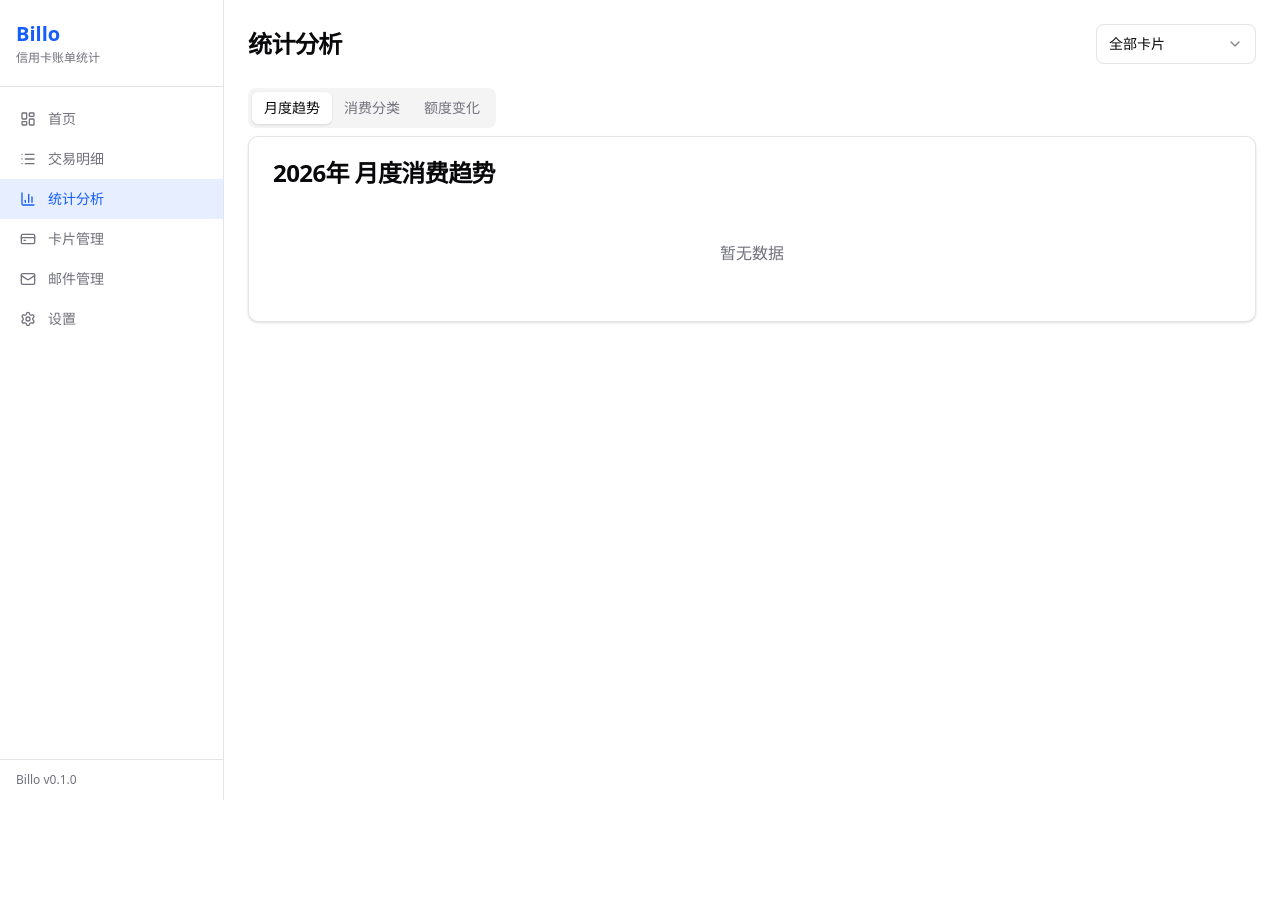
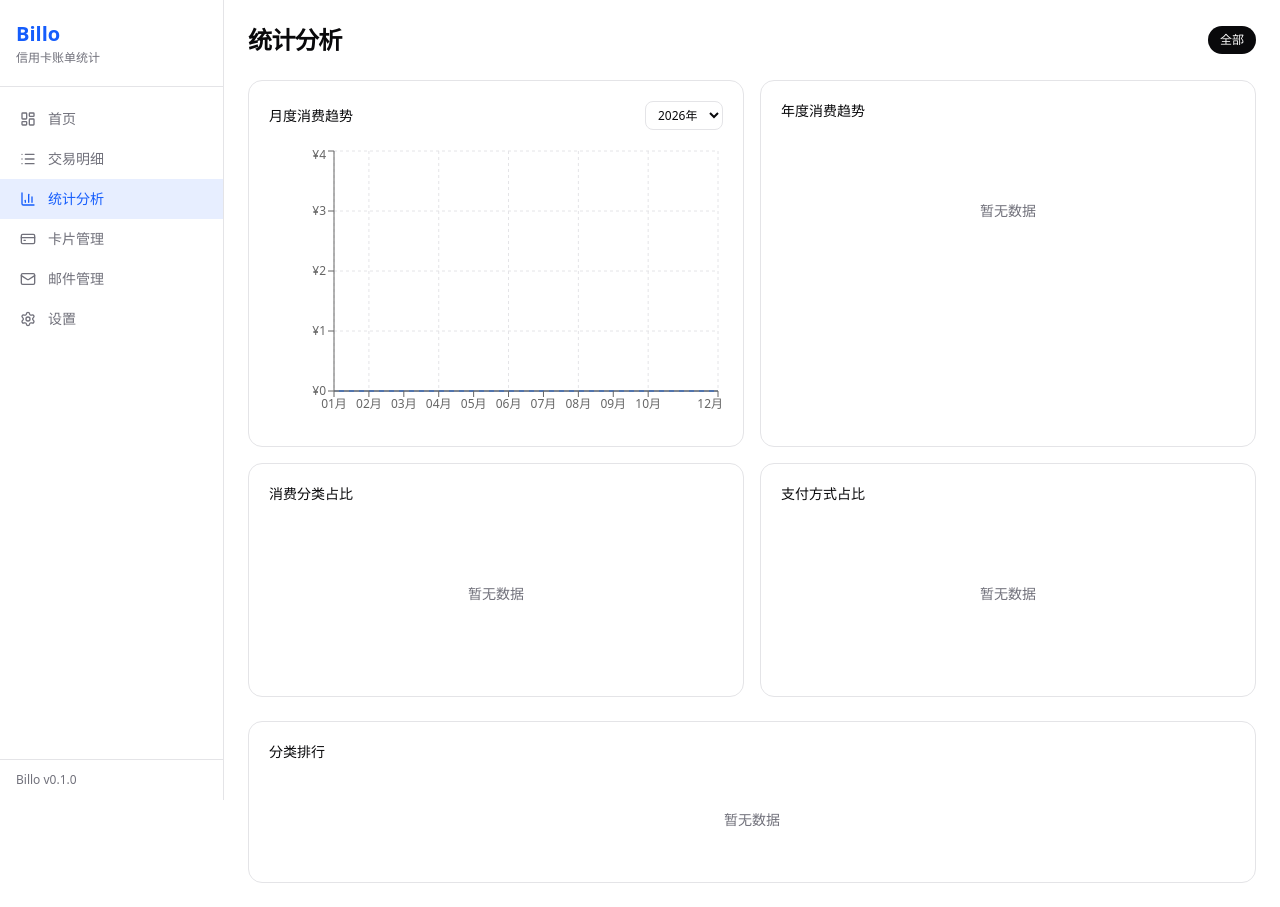
Before and after one commit to chalmery/billo, a React (Vite) app: page /statistics in a window 1280 px wide. Before the commit the page ends 800 px from the top, so only its background shows below. Built offline with nearby package versions, Linux system fonts and the light colour scheme.

Commit message:
feat: Statistics 页面重写 — 2×2 网格图表(面积图/柱状图/双饼图) + 分类排行表 + 后端年度/支付方式统计

```diff
--- a/src/pages/Statistics/index.tsx
+++ b/src/pages/Statistics/index.tsx
@@ -1,42 +1,44 @@
 import { useEffect, useState } from "react";
-import { Card, CardContent, CardHeader, CardTitle } from "@/components/ui/card";
-import { Tabs, TabsContent, TabsList, TabsTrigger } from "@/components/ui/tabs";
-import { Select, SelectContent, SelectItem, SelectTrigger, SelectValue } from "@/components/ui/select";
+import { ChipFilter } from "@/components/shared/ChipFilter";
 import {
   getCards,
   getMonthlySummary,
   getCategoryBreakdown,
-  getCreditTrend,
+  getYearlyTotals,
+  getPaymentMethodBreakdown,
 } from "@/lib/api";
-import type { Card as CardType, MonthlySummary, CategoryBreakdown, CreditTrend } from "@/types";
+import type { Card as CardType, MonthlySummary, CategoryBreakdown } from "@/types";
+import type { YearlyTotal, PaymentMethodBreakdown } from "@/lib/api";
 import {
+  AreaChart,
+  Area,
   BarChart,
   Bar,
   XAxis,
   YAxis,
   CartesianGrid,
   Tooltip,
-  Legend,
   ResponsiveContainer,
   PieChart,
   Pie,
   Cell,
-  LineChart,
-  Line,
 } from "recharts";
 
-const COLORS = [
-  "#3b82f6", "#ef4444", "#f59e0b", "#10b981", "#8b5cf6", "#ec4899", "#06b6d4", "#84cc16",
-];
+const CAT_COLORS = ["#818cf8", "#e879f9", "#38bdf8", "#fb923c", "#4ade80", "#fbbf24", "#a78bfa", "#f87171"];
+const PM_COLORS = ["#6366f1", "#f43f5e", "#0ea5e9", "#8b5cf6", "#64748b", "#10b981", "#f59e0b"];
 
 export default function Statistics() {
   const [cards, setCards] = useState<CardType[]>([]);
-  const [selectedCard, setSelectedCard] = useState<string>("all");
-  const [year] = useState(new Date().getFullYear());
+  const [selectedCards, setSelectedCards] = useState<string[]>(["all"]);
+  const [year, setYear] = useState(new Date().getFullYear());
   const [monthlyData, setMonthlyData] = useState<MonthlySummary[]>([]);
+  const [prevMonthlyData, setPrevMonthlyData] = useState<MonthlySummary[]>([]);
   const [categoryData, setCategoryData] = useState<CategoryBreakdown[]>([]);
-  const [creditTrend, setCreditTrend] = useState<CreditTrend[]>([]);
+  const [yearlyData, setYearlyData] = useState<YearlyTotal[]>([]);
+  const [paymentMethodData, setPaymentMethodData] = useState<PaymentMethodBreakdown[]>([]);
   const [loading, setLoading] = useState(true);
+
+  const cardId = selectedCards.includes("all") ? null : Number(selectedCards[0]);
 
   useEffect(() => {
     getCards().then(setCards).catch(console.error);
@@ -44,26 +46,28 @@ export default function Statistics() {
 
   useEffect(() => {
     loadData();
-  }, [selectedCard]);
+  }, [selectedCards, year]);
 
   async function loadData() {
     setLoading(true);
     try {
-      const cardId = selectedCard === "all" ? null : Number(selectedCard);
       const now = new Date();
-      const dateFrom = `${now.getFullYear()}-${String(now.getMonth() + 1).padStart(2, "0")}-01`;
-      const lastDay = new Date(now.getFullYear(), now.getMonth() + 1, 0).getDate();
-      const dateTo = `${now.getFullYear()}-${String(now.getMonth() + 1).padStart(2, "0")}-${lastDay}`;
+      const dateFrom = `${year}-01-01`;
+      const dateTo = `${year}-${String(now.getMonth() + 1).padStart(2, "0")}-${String(now.getDate()).padStart(2, "0")}`;
 
-      const [monthly, category, trend] = await Promise.all([
+      const [monthly, prevMonthly, category, yearly, paymentMethod] = await Promise.all([
         getMonthlySummary(cardId, year),
+        getMonthlySummary(cardId, year - 1),
         getCategoryBreakdown(cardId, dateFrom, dateTo),
-        getCreditTrend(cardId, dateFrom, dateTo),
+        getYearlyTotals(cardId),
+        getPaymentMethodBreakdown(cardId, dateFrom, dateTo),
       ]);
 
       setMonthlyData(monthly);
+      setPrevMonthlyData(prevMonthly);
       setCategoryData(category);
-      setCreditTrend(trend);
+      setYearlyData(yearly);
+      setPaymentMethodData(paymentMethod);
     } catch (e) {
       console.error(e);
     } finally {
@@ -71,154 +75,218 @@ export default function Statistics() {
     }
   }
 
+  const chipOptions = [
+    { key: "all", label: "全部" },
+    ...cards.map((c) => ({ key: String(c.id), label: c.name, sublabel: c.last_four })),
+  ];
+
+  // Merge monthly data for AreaChart overlay
+  const mergedMonthly = Array.from({ length: 12 }, (_, i) => ({
+    month: `${String(i + 1).padStart(2, "0")}月`,
+    current: 0,
+    previous: 0,
+  }));
+  monthlyData.forEach((m) => {
+    const idx = parseInt(m.month.split("-")[1]) - 1;
+    if (idx >= 0 && idx < 12) mergedMonthly[idx].current = m.total;
+  });
+  prevMonthlyData.forEach((m) => {
+    const idx = parseInt(m.month.split("-")[1]) - 1;
+    if (idx >= 0 && idx < 12) mergedMonthly[idx].previous = m.total;
+  });
+
+  const categoryPieData = categoryData.map((c) => ({ name: c.category, value: c.total }));
+  const totalCategory = categoryData.reduce((s, c) => s + c.total, 0) || 1;
+
+  const paymentPieData = paymentMethodData.map((p) => ({ name: p.method, value: p.total }));
+
   if (loading) {
-    return <div className="flex items-center justify-center h-64 text-muted-foreground">加载中...</div>;
+    return (
+      <div className="flex items-center justify-center h-64 text-muted-foreground">加载中...</div>
+    );
   }
-
-  const pieData = categoryData.map((c) => ({
-    name: c.category,
-    value: c.total,
-  }));
 
   return (
     <div className="space-y-6">
       <div className="flex items-center justify-between">
         <h2 className="text-2xl font-bold tracking-tight">统计分析</h2>
-        <Select value={selectedCard} onValueChange={setSelectedCard}>
-          <SelectTrigger className="w-40">
-            <SelectValue placeholder="选择卡片" />
-          </SelectTrigger>
-          <SelectContent>
-            <SelectItem value="all">全部卡片</SelectItem>
-            {cards.map((c) => (
-              <SelectItem key={c.id} value={String(c.id)}>
-                {c.name} (尾号{c.last_four})
-              </SelectItem>
-            ))}
-          </SelectContent>
-        </Select>
+        <ChipFilter options={chipOptions} selected={selectedCards} onChange={setSelectedCards} />
       </div>
 
-      <Tabs defaultValue="monthly">
-        <TabsList>
-          <TabsTrigger value="monthly">月度趋势</TabsTrigger>
-          <TabsTrigger value="category">消费分类</TabsTrigger>
-          <TabsTrigger value="credit">额度变化</TabsTrigger>
-        </TabsList>
+      {/* 2×2 Chart Grid */}
+      <div className="grid grid-cols-2 gap-4">
+        {/* Monthly Trend AreaChart */}
+        <div className="bg-card border rounded-xl p-5">
+          <div className="flex items-center justify-between mb-4">
+            <h3 className="text-sm font-medium">月度消费趋势</h3>
+            <select
+              value={year}
+              onChange={(e) => setYear(Number(e.target.value))}
+              className="border rounded-md px-2 py-1 text-xs bg-background"
+            >
+              {[2026, 2025, 2024, 2023].filter((y) => y <= new Date().getFullYear()).map((y) => (
+                <option key={y} value={y}>{y}年</option>
+              ))}
+            </select>
+          </div>
+          <ResponsiveContainer width="100%" height={280}>
+            <AreaChart data={mergedMonthly}>
+              <CartesianGrid strokeDasharray="3 3" className="stroke-border" />
+              <XAxis dataKey="month" tick={{ fontSize: 12 }} />
+              <YAxis tick={{ fontSize: 12 }} tickFormatter={(v) => `¥${v}`} />
+              <Tooltip formatter={(value) => `¥${Number(value).toFixed(2)}`} />
+              <Area type="monotone" dataKey="current" name={`${year}年`} stroke="#3b82f6" fill="#3b82f6" fillOpacity={0.1} strokeWidth={2} />
+              <Area type="monotone" dataKey="previous" name={`${year - 1}年`} stroke="#94a3b8" fill="none" strokeDasharray="5 5" strokeWidth={2} />
+            </AreaChart>
+          </ResponsiveContainer>
+        </div>
 
-        <TabsContent value="monthly">
-          <Card>
-            <CardHeader>
-              <CardTitle>{year}年 月度消费趋势</CardTitle>
-            </CardHeader>
-            <CardContent>
-              {monthlyData.length === 0 ? (
-                <p className="text-center py-8 text-muted-foreground">暂无数据</p>
+        {/* Yearly BarChart (horizontal) */}
+        <div className="bg-card border rounded-xl p-5">
+          <h3 className="text-sm font-medium mb-4">年度消费趋势</h3>
+          {yearlyData.length === 0 ? (
+            <div className="text-center py-16 text-muted-foreground text-sm">暂无数据</div>
           ) : (
-                <ResponsiveContainer width="100%" height={400}>
-                  <BarChart data={monthlyData}>
-                    <CartesianGrid strokeDasharray="3 3" />
-                    <XAxis dataKey="month" />
-                    <YAxis />
-                    <Tooltip formatter={(value: unknown) => `¥${Number(value).toFixed(2)}`} />
-                    <Legend />
-                    <Bar dataKey="total" name="消费总额" fill="#3b82f6" />
+            <ResponsiveContainer width="100%" height={280}>
+              <BarChart data={yearlyData} layout="vertical" margin={{ left: 40, right: 40 }}>
+                <CartesianGrid strokeDasharray="3 3" className="stroke-border" horizontal={false} />
+                <XAxis type="number" tick={{ fontSize: 12 }} tickFormatter={(v) => `¥${v}`} />
+                <YAxis type="category" dataKey="year" tick={{ fontSize: 12 }} />
+                <Tooltip formatter={(value) => `¥${Number(value).toFixed(2)}`} />
+                <Bar dataKey="total" fill="#3b82f6" radius={[0, 4, 4, 0]}>
+                  {yearlyData.map((_entry, idx) => (
+                    <Cell key={idx} fill={CAT_COLORS[idx % CAT_COLORS.length]} />
+                  ))}
+                </Bar>
               </BarChart>
             </ResponsiveContainer>
           )}
-            </CardContent>
-          </Card>
-        </TabsContent>
+        </div>
 
-        <TabsContent value="category">
-          <div className="grid gap-4 md:grid-cols-2">
-            <Card>
-              <CardHeader>
-                <CardTitle>本月消费分类占比</CardTitle>
-              </CardHeader>
-              <CardContent>
-                {pieData.length === 0 ? (
-                  <p className="text-center py-8 text-muted-foreground">暂无数据</p>
+        {/* Category PieChart */}
+        <div className="bg-card border rounded-xl p-5">
+          <h3 className="text-sm font-medium mb-4">消费分类占比</h3>
+          {categoryPieData.length === 0 ? (
+            <div className="text-center py-16 text-muted-foreground text-sm">暂无数据</div>
           ) : (
-                  <ResponsiveContainer width="100%" height={350}>
+            <ResponsiveContainer width="100%" height={280}>
               <PieChart>
                 <Pie
-                        data={pieData}
+                  data={categoryPieData}
                   cx="50%"
                   cy="50%"
-                        labelLine={false}
-                        label={({ name, percent }: { name?: string; percent?: number }) =>
-                          `${name ?? ""} ${((percent ?? 0) * 100).toFixed(0)}%`
-                        }
-                        outerRadius={120}
-                        fill="#8884d8"
+                  innerRadius={60}
+                  outerRadius={100}
+                  paddingAngle={2}
                   dataKey="value"
                 >
-                        {pieData.map((_entry, index) => (
-                          <Cell key={`cell-${index}`} fill={COLORS[index % COLORS.length]} />
+                  {categoryPieData.map((_, idx) => (
+                    <Cell key={idx} fill={CAT_COLORS[idx % CAT_COLORS.length]} />
                   ))}
                 </Pie>
-<Tooltip formatter={(value: unknown) => `¥${Number(value).toFixed(2)}`} />
+                <Tooltip formatter={(value) => `¥${Number(value).toFixed(2)}`} />
               </PieChart>
             </ResponsiveContainer>
           )}
-              </CardContent>
-            </Card>
-
-            <Card>
-              <CardHeader>
-                <CardTitle>分类明细</CardTitle>
-              </CardHeader>
-              <CardContent>
-                <div className="space-y-3">
-                  {categoryData.map((cat, i) => (
-                    <div key={cat.category} className="flex items-center justify-between">
-                      <div className="flex items-center gap-2">
-                        <div
-                          className="w-3 h-3 rounded-full"
-                          style={{ backgroundColor: COLORS[i % COLORS.length] }}
-                        />
-                        <span className="text-sm">{cat.category}</span>
-                      </div>
-                      <div className="text-sm">
-                        <span className="font-medium">
-                          ¥{cat.total.toLocaleString("zh-CN", { minimumFractionDigits: 2 })}
-                        </span>
-                        <span className="text-muted-foreground ml-2">({cat.count}笔)</span>
-                      </div>
+          <div className="flex flex-wrap gap-3 mt-2 justify-center">
+            {categoryPieData.map((d, idx) => (
+              <div key={d.name} className="flex items-center gap-1.5 text-xs text-muted-foreground">
+                <div className="w-2.5 h-2.5 rounded-full" style={{ backgroundColor: CAT_COLORS[idx % CAT_COLORS.length] }} />
+                {d.name}
               </div>
             ))}
           </div>
-              </CardContent>
-            </Card>
         </div>
-        </TabsContent>
 
-        <TabsContent value="credit">
-          <Card>
-            <CardHeader>
-              <CardTitle>本月可用额度变化</CardTitle>
-            </CardHeader>
-            <CardContent>
-              {creditTrend.length === 0 ? (
-                <p className="text-center py-8 text-muted-foreground">暂无数据</p>
+        {/* Payment Method PieChart */}
+        <div className="bg-card border rounded-xl p-5">
+          <h3 className="text-sm font-medium mb-4">支付方式占比</h3>
+          {paymentPieData.length === 0 ? (
+            <div className="text-center py-16 text-muted-foreground text-sm">暂无数据</div>
           ) : (
-                <ResponsiveContainer width="100%" height={400}>
-                  <LineChart data={creditTrend}>
-                    <CartesianGrid strokeDasharray="3 3" />
-                    <XAxis dataKey="date" />
-                    <YAxis />
-                    <Tooltip formatter={(value: unknown) => `¥${Number(value).toFixed(2)}`} />
-                    <Legend />
-                    <Line type="monotone" dataKey="available_credit" name="可用额度" stroke="#3b82f6" strokeWidth={2} />
-                    <Line type="monotone" dataKey="total_consumption" name="当日消费" stroke="#ef4444" strokeWidth={2} />
-                  </LineChart>
+            <ResponsiveContainer width="100%" height={280}>
+              <PieChart>
+                <Pie
+                  data={paymentPieData}
+                  cx="50%"
+                  cy="50%"
+                  innerRadius={60}
+                  outerRadius={100}
+                  paddingAngle={2}
+                  dataKey="value"
+                >
+                  {paymentPieData.map((_, idx) => (
+                    <Cell key={idx} fill={PM_COLORS[idx % PM_COLORS.length]} />
+                  ))}
+                </Pie>
+                <Tooltip formatter={(value) => `¥${Number(value).toFixed(2)}`} />
+              </PieChart>
             </ResponsiveContainer>
           )}
-            </CardContent>
-          </Card>
-        </TabsContent>
-      </Tabs>
+          <div className="flex flex-wrap gap-3 mt-2 justify-center">
+            {paymentPieData.map((d, idx) => (
+              <div key={d.name} className="flex items-center gap-1.5 text-xs text-muted-foreground">
+                <div className="w-2.5 h-2.5 rounded-full" style={{ backgroundColor: PM_COLORS[idx % PM_COLORS.length] }} />
+                {d.name}
+              </div>
+            ))}
+          </div>
+        </div>
+      </div>
+
+      {/* Full-width Category Ranking Table */}
+      <div className="bg-card border rounded-xl p-5">
+        <h3 className="text-sm font-medium mb-4">分类排行</h3>
+        {categoryData.length === 0 ? (
+          <div className="text-center py-8 text-muted-foreground text-sm">暂无数据</div>
+        ) : (
+          <table className="w-full">
+            <thead>
+              <tr className="border-b text-left text-xs text-muted-foreground">
+                <th className="pb-2 font-medium w-12">#</th>
+                <th className="pb-2 font-medium">分类</th>
+                <th className="pb-2 font-medium text-right">金额</th>
+                <th className="pb-2 font-medium text-right w-20">占比</th>
+                <th className="pb-2 font-medium text-right w-20">笔数</th>
+                <th className="pb-2 font-medium w-48">分布</th>
+              </tr>
+            </thead>
+            <tbody>
+              {categoryData.map((cat, idx) => {
+                const pct = ((cat.total / totalCategory) * 100).toFixed(1);
+                const barWidth = Math.max((cat.total / totalCategory) * 100, 1);
+                return (
+                  <tr key={cat.category} className="border-b last:border-0 hover:bg-muted/50 transition-colors">
+                    <td className="py-3 text-sm text-muted-foreground">{idx + 1}</td>
+                    <td className="py-3 text-sm">
+                      <span className="inline-flex items-center gap-2">
+                        <span className="w-2.5 h-2.5 rounded-full" style={{ backgroundColor: CAT_COLORS[idx % CAT_COLORS.length] }} />
+                        {cat.category}
+                      </span>
+                    </td>
+                    <td className="py-3 text-sm text-right font-medium">
+                      ¥{cat.total.toLocaleString("zh-CN", { minimumFractionDigits: 2 })}
+                    </td>
+                    <td className="py-3 text-sm text-right text-muted-foreground">{pct}%</td>
+                    <td className="py-3 text-sm text-right text-muted-foreground">{cat.count}</td>
+                    <td className="py-3">
+                      <div className="h-2 bg-muted rounded-full overflow-hidden">
+                        <div
+                          className="h-full rounded-full transition-all"
+                          style={{
+                            width: `${barWidth}%`,
+                            backgroundColor: CAT_COLORS[idx % CAT_COLORS.length],
+                          }}
+                        />
+                      </div>
+                    </td>
+                  </tr>
+                );
+              })}
+            </tbody>
+          </table>
+        )}
+      </div>
     </div>
   );
 }
--- a/src/types/index.ts
+++ b/src/types/index.ts
@@ -9,6 +9,10 @@ export interface Card {
   last_four: string
   bank: string
   created_at: string
+  parser_profile: string
+  color: string
+  sync_method: string | null
+  sync_config: string | null
 }
 
 export interface CreateCardInput {
```
Also changed, not shown: src/lib/api.ts (+121 -0 lines). Lines whose indentation alone changed are shown as unchanged.
